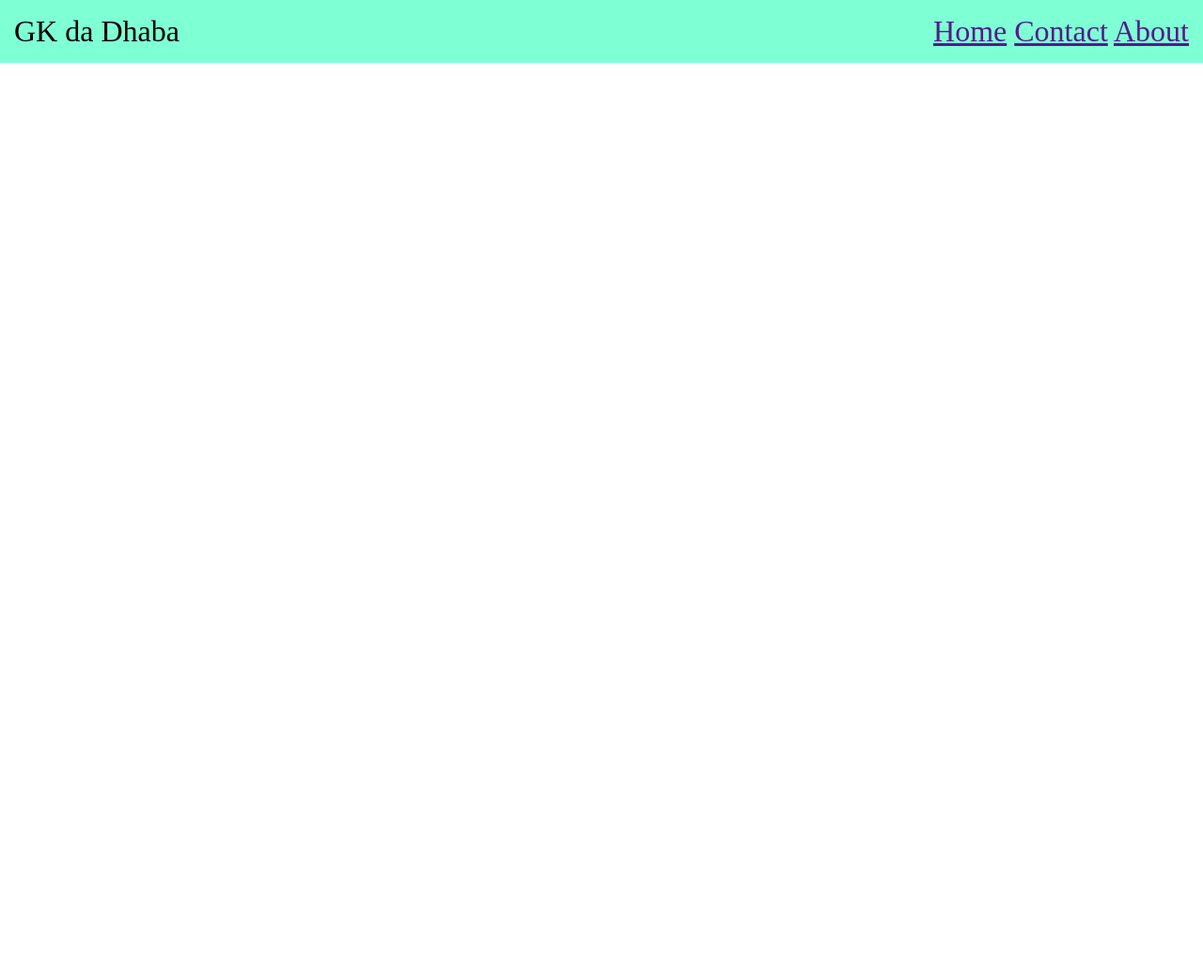
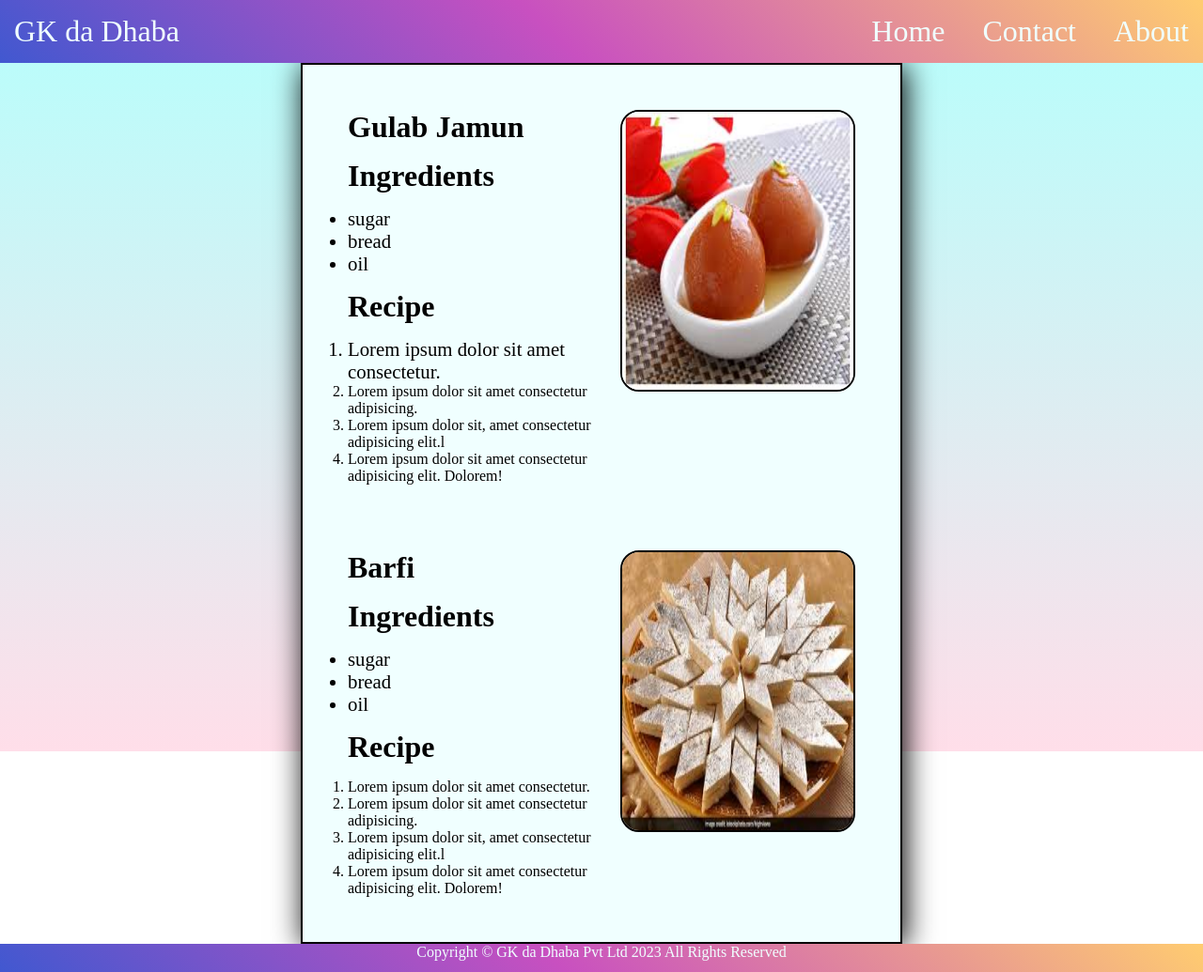
Before and after one commit to gaurav1793/Recipe-Website-Project, a plain HTML site: page index.html in a window 1280 px wide. Shown: the whole page at 94% size. Before the commit the page ends 800 px from the top, so only its background shows below. Drawn offline with Linux system fonts and the light colour scheme.

Commit message:
next step

```diff
--- a/index.html
+++ b/index.html
@@ -8,6 +8,7 @@
 </head>
 <body>
     <div class="container">
+        <header>
             <div class="navContainer">
                 <nav>
                     <ul id="navlist">
@@ -15,13 +16,77 @@
                             <p id="navlogo">GK da Dhaba</p>
                         </li>
                         <li>
-                        <a href="">Home</a>
-                        <a href="">Contact</a>
-                        <a href="">About</a>
+                            <div id="navItem">
+                                <a href="#">Home</a>
+                                <a href="#">Contact</a>
+                                <a href="#">About</a>
+                            </div>
                         </li>
                     </ul>
                 </nav>
             </div>
+        </header>
+        <main>
+            <div class="contentBox">
+                <section>
+                    <div class="item">
+                        <div class="leftBox">
+                            <h2>Gulab Jamun</h2>
+                            <h2>Ingredients</h2>
+                            <ul class="ulig">
+                                <li>sugar</li>
+                                <li>bread</li>
+                                <li>oil</li>
+                            </ul>
+                            <h2>Recipe</h2>
+                            <ol class="olig">
+                                <li class="ulig">Lorem ipsum dolor sit amet consectetur.</li>
+                                <li>Lorem ipsum dolor sit amet consectetur adipisicing.</li>
+                                <li>Lorem ipsum dolor sit, amet consectetur adipisicing elit.l</li>
+                                <li>Lorem ipsum dolor sit amet consectetur adipisicing elit. Dolorem!</li>
+                            </ol>
+                        </div>
+                        <div class="rightBox">
+                            <img
+                                src="gulab.jpg"
+                            />
+                        </div>
+                    </div>
+                </section>
+                <section>
+                    <div class="item">
+                        <div class="leftBox">
+                            <h2>Barfi</h2>
+                            <h2>Ingredients</h2>
+                            <ul class="ulig">
+                                <li>sugar</li>
+                                <li>bread</li>
+                                <li>oil</li>
+                            </ul>
+                            <h2>Recipe</h2>
+                            <ol class="olig">
+                                <li>Lorem ipsum dolor sit amet consectetur.</li>
+                                <li>Lorem ipsum dolor sit amet consectetur adipisicing.</li>
+                                <li>Lorem ipsum dolor sit, amet consectetur adipisicing elit.l</li>
+                                <li>Lorem ipsum dolor sit amet consectetur adipisicing elit. Dolorem!</li>
+                            </ol>
+                        </div>
+                        <div class="rightBox">
+                            <img
+                                src="barfi.jpg"
+                            />
+                        </div>
+                    </div>
+                </section>
+            </div>
+        </main>
+        <footer>
+            <div class="footerBox">
+                <p>
+                    Copyright &copy; GK da Dhaba Pvt Ltd 2023 All Rights Reserved
+                </p>
+            </div>
+        </footer>
     </div>
 </body>
 </html>
--- a/style.css
+++ b/style.css
@@ -7,20 +7,26 @@
 
 .container{
     height: 100vh;
-    width: 100vh;
+    width: 100vw;
     overflow-x: none;
+    background-color: #FFDEE9;
+    background-image: linear-gradient(0deg, #FFDEE9 0%, #B5FFFC 100%);
+
 }
 .navContainer{
     display: flex;
     justify-content: center;
     align-items: center;
     width:100vw;
-    background-color: aquamarine;
-    min-height: 50px;
+    background-color: #4158D0;
+    background-image: linear-gradient(43deg, #4158D0 0%, #C850C0 46%, #FFCC70 100%);
+    /* background-color: aquamarine; */
+    min-height: 20px;
     position: relative;
 }
 #navlogo{
     font-size: 2rem;
+    color: azure;
 }
 #navlist{
     width: 100%;
@@ -34,5 +40,66 @@
 }
 nav{
     width:100%;
-    overflow-x: none;
+    /* overflow-x: none;
+    padding: 2rem; */
 }
+a{
+    text-decoration: none;
+    color: azure;
+}
+#navItem{
+    display: flex;
+    gap: 40px;
+}
+
+.footerBox{
+    background-color: #4158D0;
+    background-image: linear-gradient(43deg, #4158D0 0%, #C850C0 46%, #FFCC70 100%);
+
+    width: 100%;
+    text-align: center;
+    min-height: 30px;
+
+}
+.footerBox p{
+    color: azure;
+    font-size: 1rem;
+}
+.contentBox{
+    width: 50%;
+    margin:auto;
+    border: 2px solid black;
+    background-color: azure;
+    display: flex;
+    flex-direction: column;
+    gap: 70pX;
+    padding: 3rem;
+    box-shadow: 3px 3px 30px black;
+}
+.item{
+    display: flex;
+    justify-content: space-around;
+}
+
+
+.rightBox img{
+    height: 300px;
+    width: 250px;
+    border-radius: 20px;
+    border:2px solid black;
+}
+.leftBox{
+    display: flex;
+    flex-direction: column;
+    gap: 15px;
+}
+.leftBox h2{
+    font-size: 2rem;
+}
+.ulig{
+    font-size :1.3rem ;
+}
+
+.olig{
+
+}
```
Also changed, not shown: barfi.jpg (added), gulab.jpg (added). Lines whose indentation alone changed are shown as unchanged.
